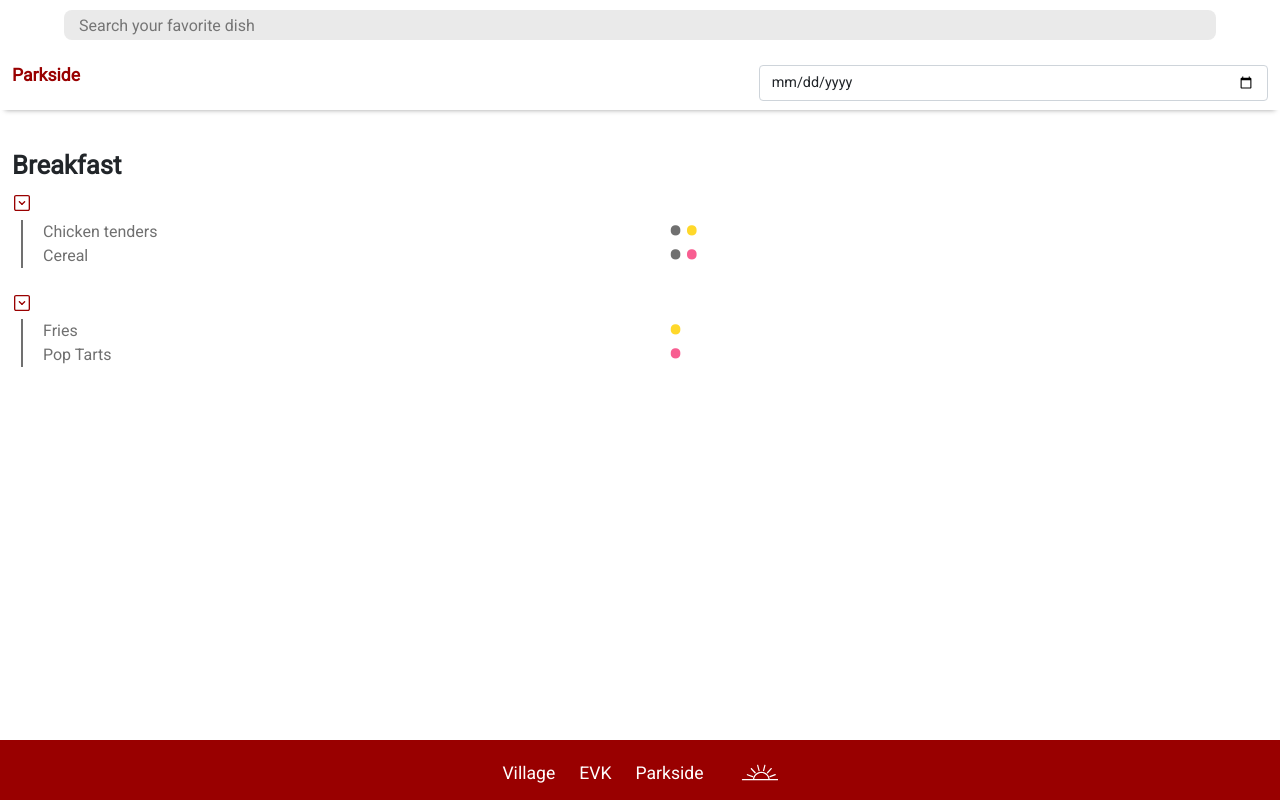
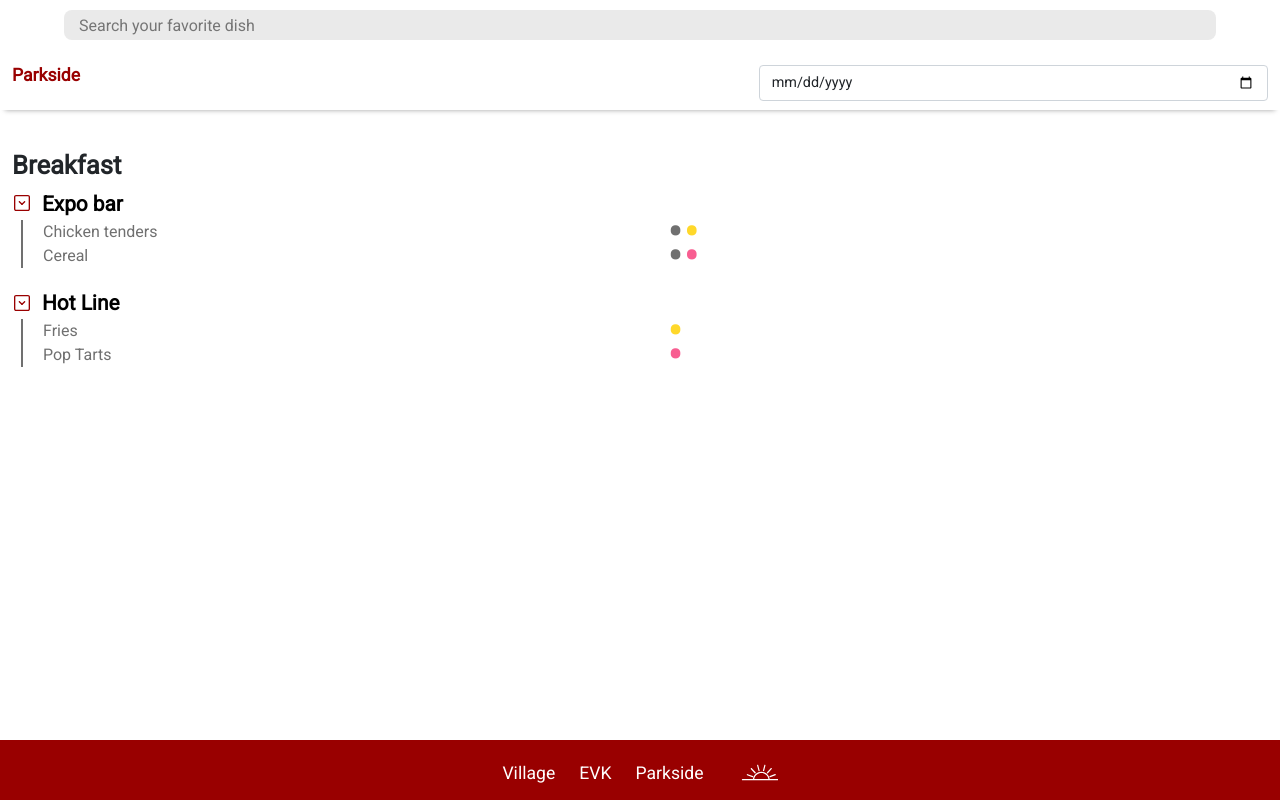
Before and after one commit to scottmai/trojan-dining, a React (Create React App) app in the folder frontend/: page / in a window 1280 px wide. Built offline with nearby package versions, Linux system fonts and the light colour scheme; data requests are answered from the project's data file.

Commit message:
Fixed MealSection titles not appearing

```diff
--- a/frontend/src/components/MealSection.js
+++ b/frontend/src/components/MealSection.js
@@ -13,7 +13,7 @@ const MealSection = (props) => {
 
             <button className="sectionTitle" onClick={toggleDropdown}>
                 <img src={isOpen ? dropdownIcon : dropupIcon} alt="dropdown" />
-                <span>{props.stationName}</span>
+                <span>{props.stations}</span>
             </button>
 
             <div className={`dropdown-container ${isOpen ? 'open' : ''}`}>
```
